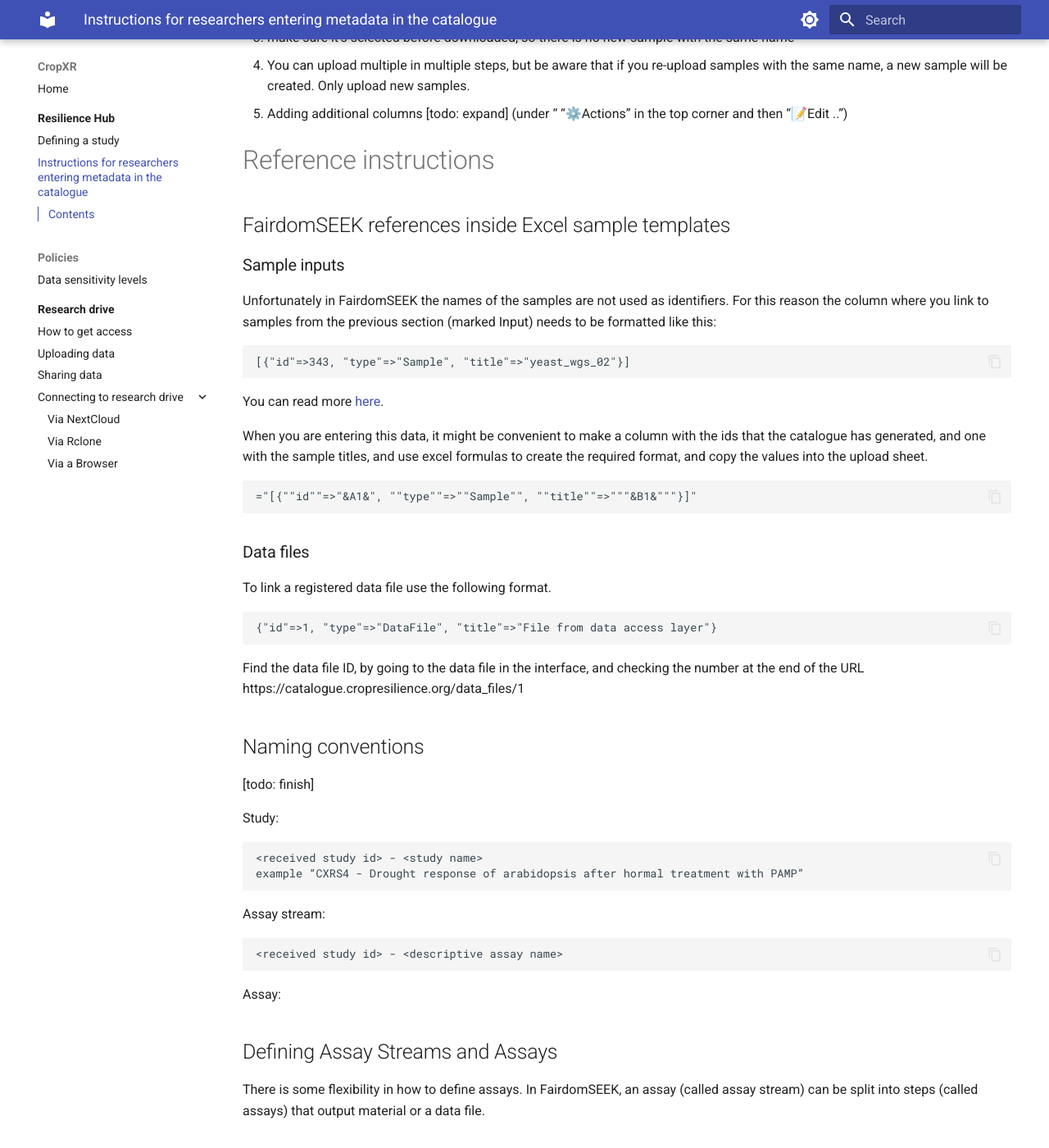
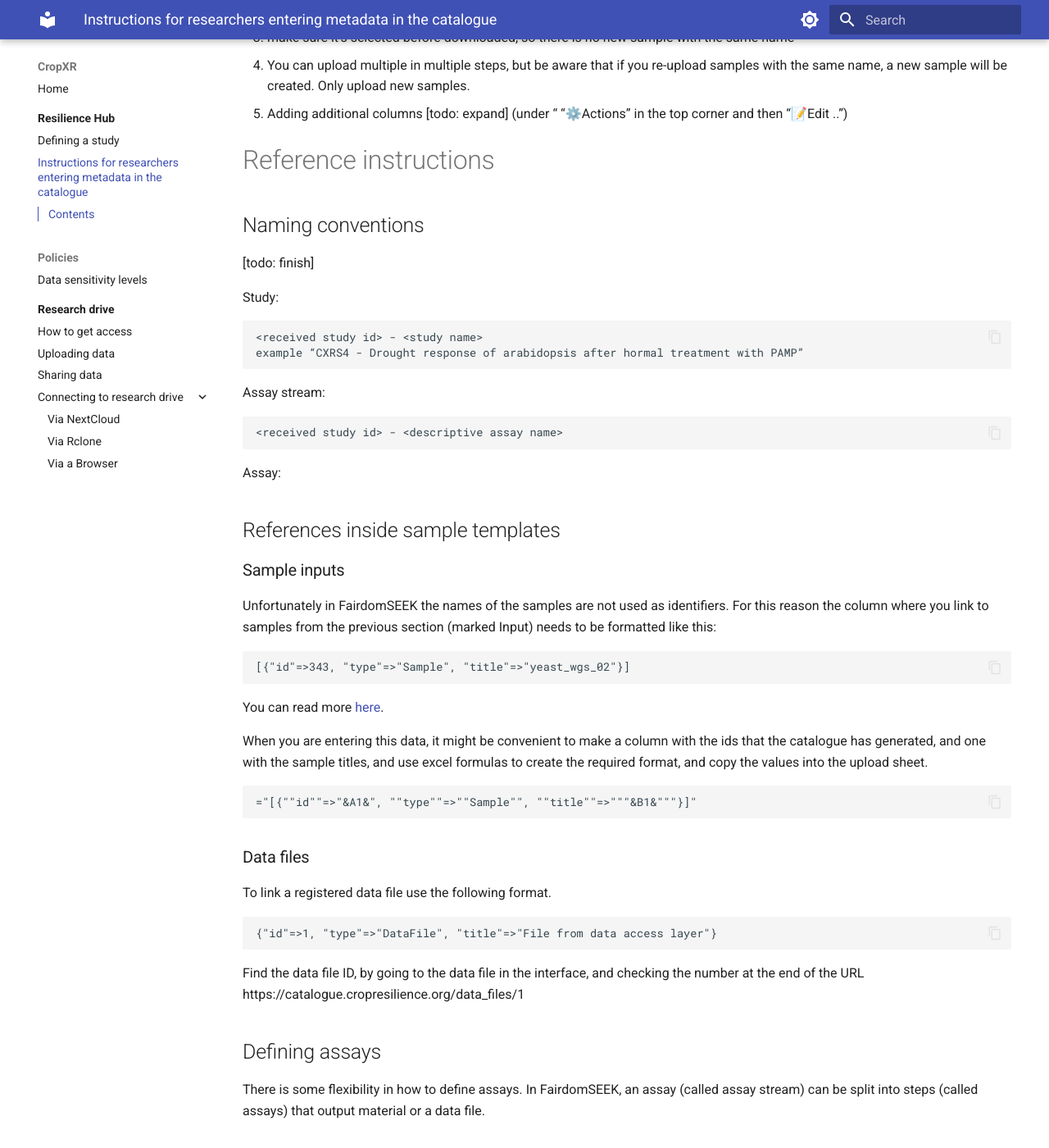
Before and after one commit to CropXR/documentation, an MkDocs documentation site: the page built from docs/Resilience-Hub/metadata-entry-seek.md, in a window 1280 px wide and 1400 px high, scrolled down 7733 px. Shown: the whole window at 82% size. Built offline with MkDocs 1.6.1 and Material for MkDocs 9.7.7, drawn with Linux system fonts in a browser that asks for light colours; some of the changed text lies outside the part shown.

Commit message:
references fixed in seek instructions

```diff
--- a/docs/Resilience-Hub/metadata-entry-seek.md
+++ b/docs/Resilience-Hub/metadata-entry-seek.md
@@ -1,25 +1,26 @@
 # Instructions for researchers entering metadata in the catalogue
 
 ### Contents
-- [Introduction](introduction)
-  - [Process outline](process_outline)
-  - [ISA SEEK structure](isa_seek_structure)
-  - [MIAPPE and ENA in FairdomSEEK](miappe_ena_in_seek)
-- [Detailed instructions](detailed_instructions)
-  - [Phase 0](phase0)
-  - [Phase 1](phase1)
-  - [Phase 2](phase2)
-  - Phase 3
-- Reference instructions
-  - Naming conventions
-  - FairdomSEEK references inside Excel sample templates
-  - Defining Assay Streams and Assays
-  - Registering data files
-  - Grouping Samples
-- High level example
-- Short guide
+- [Introduction](#introduction)
+  - [Process outline](#process-outline)
+  - [ISA FairdomSEEK structure](#isa-fairdomseek-structure)
+  - [MIAPPE and ENA in FairdomSEEK](#miappe-and-ena-in-fairdomseek)
+- [Detailed instructions](#detailed-instructions)
+  - [Phase 0](#phase-0)
+  - [Phase 1](#phase-1)
+  - [Phase 2](#phase-2)
+  - [Phase 3](#phase-3)
+- [Reference instructions](#reference-instructions)
+  - [Naming conventions](#naming-conventions)
+  - [References inside sample templates](#references-inside-sample-templates)
+  - [Defining assays](#defining-assays)
+  - [Registering data files](#registering-data-files)
+  - [Grouping samples](#grouping-samples)
+- [High level example](#high-level-example)
+- [Short guide](#short-guide)
 
-# Introduction <a name="introduction"></a>
+
+# Introduction
 
 The ResilienceHub uses FairdomSEEK with ISA settings as the metadata catalogue. This document describes how metadata can be uploaded in the right format. This document contains a detailed step by step guide for first time data entry. A shorter reference guide for additional studies will be included later.
 
@@ -27,7 +28,7 @@
 There is a format to stick to, but also the format accommodates for many type of studies, so it leaves room to fill out differently. This puts some responsibility on the researcher for how to use this format and to really understand the model. The documents guide you through the choices you need to make, and how you can make them. Do plan time for this, especially the first time.  If you are stuck at any point, things are unclear or you need help, please reach out to the DataXR team at data@cropxr.org
 
 
-## Process outline  <a name="process_outline"></a>
+## Process outline
 
 We suggest you do phase 0 a few days before you plan to do your metadata entry and that you do step 1 and 2 in one session.
 
@@ -77,7 +78,7 @@
 Each row, that can describe a sample, but also an assay performed on a sample, or a derivation of a data file, is called always a ‘sample’ in FairdomSEEK.
 
 
-## MIAPPE and ENA in FairdomSEEK <a name="miappe_ena_in_seek"></a>
+## MIAPPE and ENA in FairdomSEEK
 [todo: write]
 
 ![](../img/ExampleFairdomSEEKschematic.png)
@@ -92,18 +93,18 @@
 Whole greenhouse, per plot, plant, sample.
 
 
-# Detailed instructions <a name="detailed_instructions"></a>
-## Phase 0 <a name="phase_0"></a>
+# Detailed instructions
+## Phase 0
 
 1. Understand the basic structure of the metadata model.
 
-2. Decide on the [what experiments to group into (the investigation and) the study]().
+2. Decide on the [what experiments to group into (the investigation and) the study](defining-a-study.md).
 
 3. Choose the study type (sequencing, phenotyping or combined). Inform DataXR well up front when your study does not fit these types.
 
-4. Make sure that you have registered your study in this [form](). After the admin has checked the registration, you will receive a study id you need when entering the metadata, as well as storage for your experimental data.
+4. Make sure that you have registered your study in this [form](https://forms.office.com/Pages/ResponsePage.aspx?id=TVJuCSlpMECM04q0LeCIe9rk7LtjOclKu9pKlmXMf-xUMzVUVFpYVkxZTE9VNTFXTVBMSU1EN1paTC4u). After the admin has checked the registration, you will receive a study id you need when entering the metadata, as well as storage for your experimental data.
 
-5. Create an account for the [catalogue]() and log in.
+5. Create an account for the [catalogue](https://catalogue.cropresilience.org) and log in.
     [Write about normal or KeyCloak?]
 
     Request to be added to a project. This is done by a project admin.
@@ -111,7 +112,7 @@
 6. Gather the files with the metadata that you already collected. This includes e-lab journal entries, files that outline experimental conditions per plant, files that link output files to the experiment, etc.
 
 
-## Phase 1 <a name="phase1"></a>
+## Phase 1
 
 1. Log in to the FairdomSEEK webpage.
 
@@ -157,13 +158,13 @@
 
 Now you have the outline of your metadata structure. The actual metadata can be uploaded.
 
-## Phase 2 <a name="phase2"></a>
+## Phase 2
 
 Not all steps need to happen in this exact order, but some steps are dependent on each other: study sources need to be created before study samples and study samples before assay row entries. Data files need to be registered before they can be referenced.
 
 1. Register your data files
    1. At the top menu under “➕Create” choose “Data file”
-   2. Choose how you want to [register your data](). Find the URL at the data location (Research Drive).
+   2. Choose how you want to [register your data](#registering-data-files). Find the URL at the data location (Research Drive).
    3. Under the tab “Remote URL” past the URL of the data location and “🟦Register”. Do not mind a warning about the URL in a yellow box. If there is an error and the URL cannot be registered please check if the URL is correct.
    4. Fill in a “Title”, a “Description”, select a “Project”, click “🟦Next, and “🟦Next”
    5. Select a license. The license can be adapted later if needed. At no license the consortium agreement applies to all people users that this data is shared with.
@@ -187,7 +188,7 @@
    4. Click “🟦Update” to apply the changes.
 
 4. Define study source samples
-   1. Choose [how to group/define the sources]().
+   1. Choose [how to group/define the sources](#study-source).
    2. Go to the “Sources table”, by clicking the tab “Study design” (or from the “Single page” view find the “Sources table” in the left menu). Here you find a table with the columns that you have defined.
    3. Download the template by clicking the button “Batch download to Excel”.
    4. In the excel, under the Samples tab fill in the data in the fields.
@@ -199,12 +200,12 @@
       Be aware, if you upload the same excel multiple times, a new sample will be created with the same name. To check how to update existing samples, check the phase 3 instructions.
 
 5. Define study samples
-   1. [Choose what type are needed]().
+   1. [Choose what type are needed](#study-samples).
    2. Go to “Samples table” under “Study design”(or from the “Single page” view find the “Samples table” in the left menu).
    3. Download the template by clicking the button “Batch download to Excel”.
    4. In the excel, under the Samples tab fill in the data in the fields.
       1. Ignore the first two columns.
-      2. Use the Input column to [link to a source]() defined in the previous step.
+      2. Use the Input column to [link to a source](#sample-inputs) defined in the previous step.
       3. The subject_id is the name that will be displayed.
       4. There is a mandatory column called protocol. The text should refer to a registered SOP.
       5. Start with the most relevant fields. The data can be improved on at a later point.
@@ -214,7 +215,7 @@
 
 7. For each assay defined in phase 1, enter the row data, the same way as the study source and sample: download the template, fill in the data, save and upload the template.
    1. For the first assay of an assay stream the input should be a study sample (so this is a sample of observation unit). For additional assays the input is an output of the previous assay.
-   2. To link a registered data file as file location, use the [required format]().
+   2. To link a registered data file as file location, use the [required format](#data-files).
    3. For the file name, use the relative path of the exact file inside the registered file location.
 
 
@@ -236,7 +237,22 @@
 
 # Reference instructions
 
-## FairdomSEEK references inside Excel sample templates
+## Naming conventions
+[todo: finish]
+
+Study:
+
+    <received study id> - <study name>
+    example “CXRS4 - Drought response of arabidopsis after hormal treatment with PAMP”
+
+Assay stream:
+
+    <received study id> - <descriptive assay name>
+
+Assay:
+
+
+## References inside sample templates
 ### Sample inputs
 
 Unfortunately in FairdomSEEK the names of the samples are not used as identifiers. For this reason the column where you link to samples from the previous section (marked Input) needs to be formatted like this:
@@ -260,22 +276,7 @@
 Find the data file ID, by going to the data file in the interface, and checking the number at the end of the URL https://catalogue.cropresilience.org/data_files/1
 
 
-## Naming conventions
-[todo: finish]
-
-Study:
-
-    <received study id> - <study name>
-    example “CXRS4 - Drought response of arabidopsis after hormal treatment with PAMP”
-
-Assay stream:
-
-    <received study id> - <descriptive assay name>
-
-Assay:
-
-
-## Defining Assay Streams and Assays
+## Defining assays
 
 There is some flexibility in how to define assays. In FairdomSEEK, an assay (called assay stream) can be split into steps (called assays) that output material or a data file.
 
@@ -334,7 +335,7 @@
 At a later stage, the permission set in SEEK will be applied to the data download. If you only register the whole study as a single data file, it is not possible to apply granular permissions on who can download your data.
 
 
-## Grouping Samples
+## Grouping samples
 [consider moving to top section explaining the model]
 ### Study source
 
```
Also changed, not shown: other parts of docs/Resilience-Hub/metadata-entry-seek.md (+1 -1 lines).
